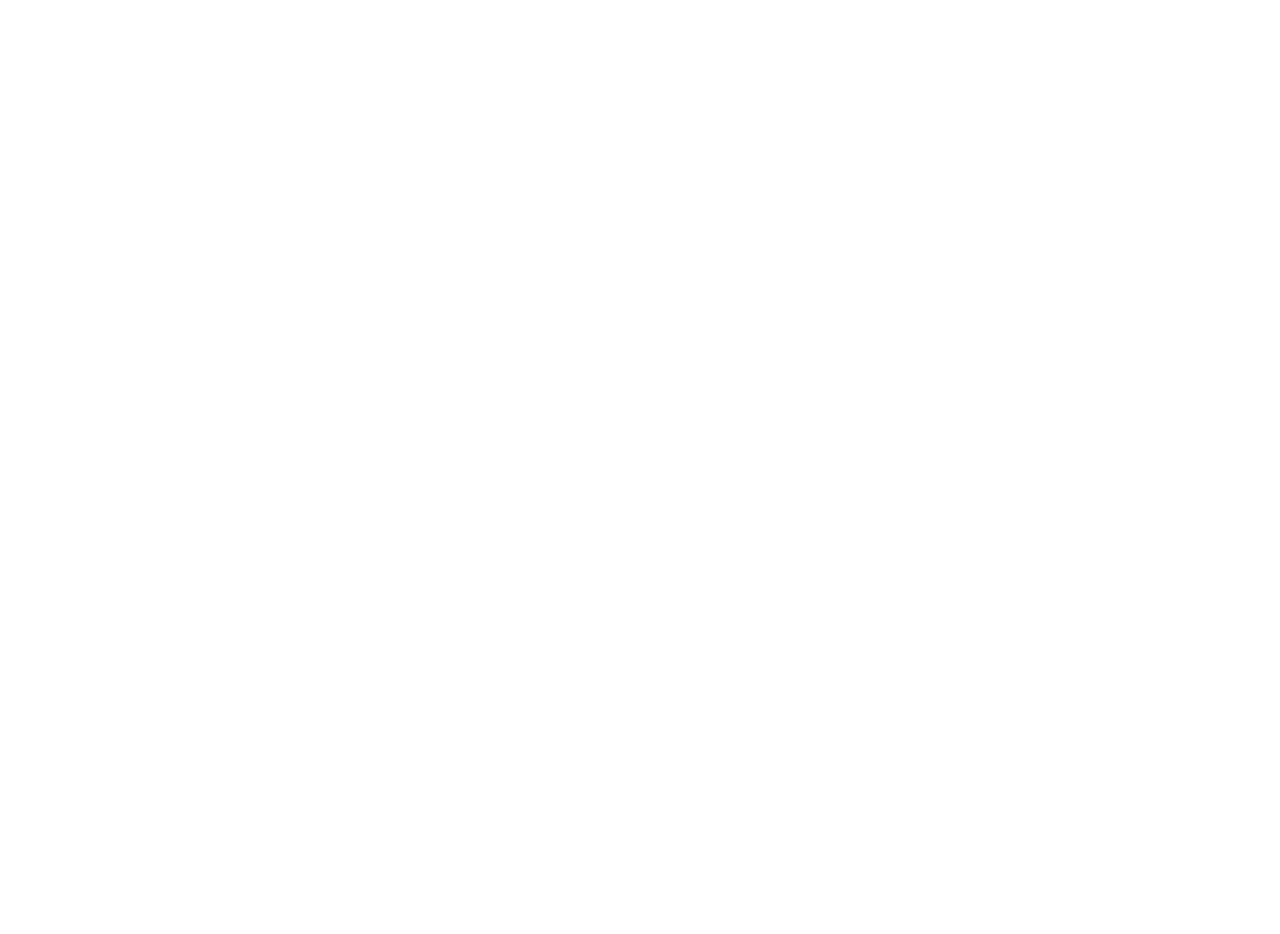
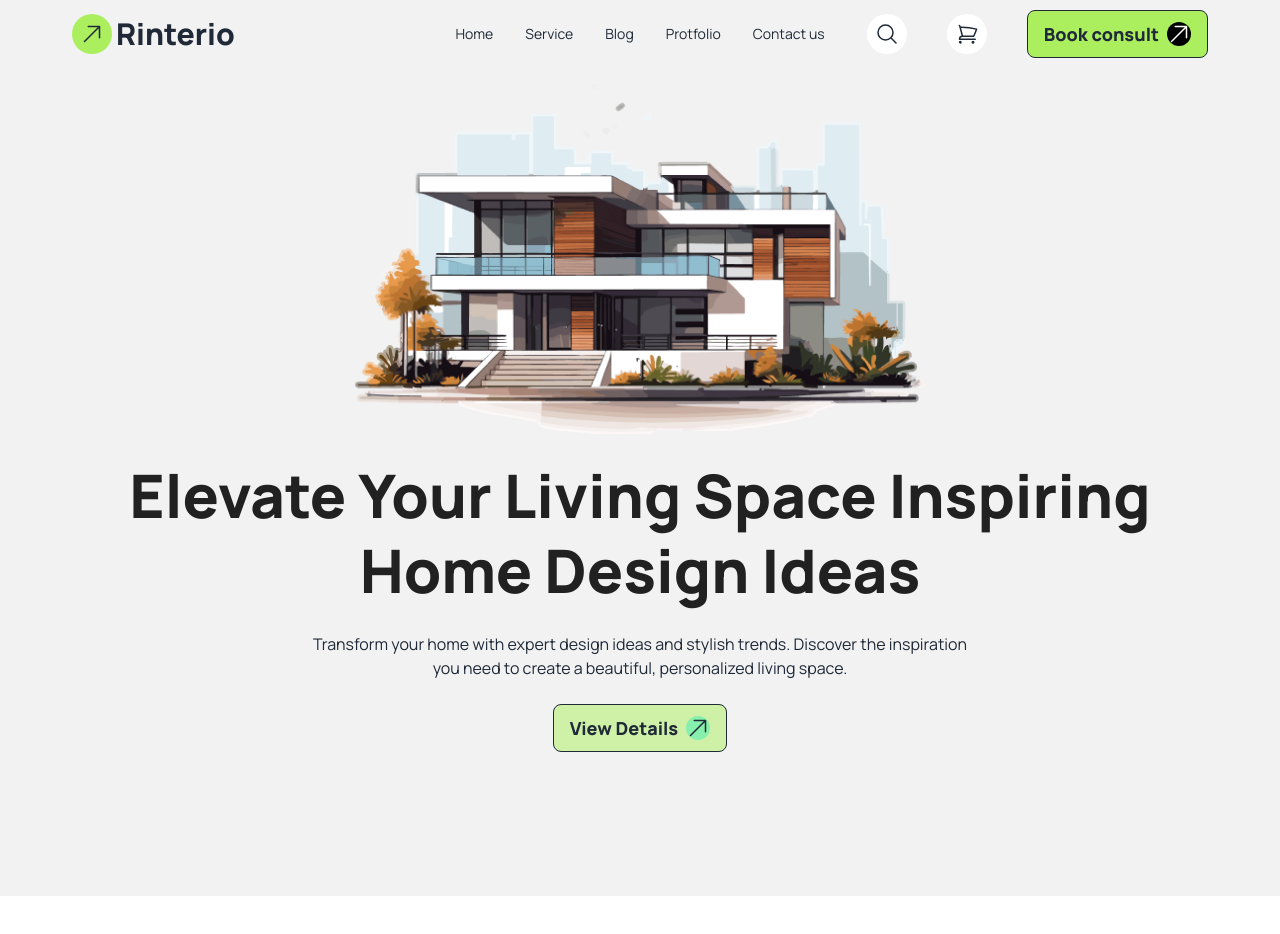
Before and after one commit to shantodeveloper/Assingment-3-website, a plain HTML site: page index.html in a window 1280 px wide. Before the commit the page ends 800 px from the top, so only its background shows below. Drawn offline with nearby package versions, Linux system fonts and the light colour scheme.

Commit message:
header section nav and banner done

```diff
--- a/index.html
+++ b/index.html
@@ -22,7 +22,98 @@
 
 <body class="manrope-font">
 
+  <header class=" bg-base-200 mb-28 h-auto">
 
+    <nav class="container mx-auto md:px-16">
+      <div class="navbar sm:flex justify-between">
+        <div class="navbar-start">
+          <a class="text-3xl font-extrabold flex gap-1 items-center"> <span class="bg-[#ABEF5F] rounded-full p-2"><svg
+                xmlns="http://www.w3.org/2000/svg" fill="none" viewBox="0 0 24 24" stroke-width="1.5"
+                stroke="currentColor" class="size-6">
+                <path stroke-linecap="round" stroke-linejoin="round" d="m4.5 19.5 15-15m0 0H8.25m11.25 0v11.25" />
+              </svg>
+            </span> Rinterio</a>
+        </div>
+        <div class="navbar-center hidden lg:flex ">
+          <ul class="menu menu-horizontal px-1">
+            <li><a>Home</a></li>
+            <li>
+              <a>Service</a>
+            </li>
+            <li><a>Blog</a></li>
+
+            <li><a>Protfolio</a></li>
+
+            <li><a>Contact us</a></li>
+          </ul>
+        </div>
+        <div class="navbar-end md:flex md:gap-10 hidden">
+          <div class="bg-white p-2 rounded-full">
+            <svg xmlns="http://www.w3.org/2000/svg" fill="white" viewBox="0 0 24 24" stroke-width="1.5"
+              stroke="currentColor" class="size-6">
+              <path stroke-linecap="round" stroke-linejoin="round"
+                d="m21 21-5.197-5.197m0 0A7.5 7.5 0 1 0 5.196 5.196a7.5 7.5 0 0 0 10.607 10.607Z" />
+            </svg>
+          </div>
+          <div>
+            <svg xmlns="http://www.w3.org/2000/svg" fill="none" viewBox="0 0 24 24" stroke-width="1.5"
+              stroke="currentColor" class="size-10 bg-white p-2 rounded-full">
+              <path stroke-linecap="round" stroke-linejoin="round"
+                d="M2.25 3h1.386c.51 0 .955.343 1.087.835l.383 1.437M7.5 14.25a3 3 0 0 0-3 3h15.75m-12.75-3h11.218c1.121-2.3 2.1-4.684 2.924-7.138a60.114 60.114 0 0 0-16.536-1.84M7.5 14.25 5.106 5.272M6 20.25a.75.75 0 1 1-1.5 0 .75.75 0 0 1 1.5 0Zm12.75 0a.75.75 0 1 1-1.5 0 .75.75 0 0 1 1.5 0Z" />
+            </svg>
+
+          </div>
+          <a class="btn btn-outline bg-[#ABEF5F] text-lg font-extrabold"><span>Book consult</span> <svg
+              xmlns="http://www.w3.org/2000/svg" fill="white" viewBox="0 0 24 24" stroke-width="1.5"
+              stroke="currentColor" class="size-6 bg-black  text-white rounded-full ">
+              <path stroke-linecap="round" stroke-linejoin="round" d="m4.5 19.5 15-15m0 0H8.25m11.25 0v11.25" />
+            </svg></a>
+
+
+        </div>
+
+        <div class="flex items-end md:hidden">
+          <svg xmlns="http://www.w3.org/2000/svg" fill="none" viewBox="0 0 24 24" stroke-width="1.5"
+            stroke="currentColor" class="size-6">
+            <path stroke-linecap="round" stroke-linejoin="round" d="M3.75 6.75h16.5M3.75 12h16.5m-16.5 5.25h16.5" />
+          </svg>
+
+        </div>
+
+
+      </div>
+    </nav>
+
+
+    <div class="hero bg-base-200 min-h-screen container mx-auto md:px-16  md:pb-32 ">
+      <div class="hero-content text-center  ">
+        <div class="md:max-w-5xl">
+          <div class="flex justify-center ">
+            <img src="assets/banner.png" alt="">
+          </div>
+          <h1 class="py-6 text-2xl md:text-6xl font-extrabold md:leading-tight text-[#212121]">
+            Elevate Your Living Space Inspiring Home Design Ideas
+          </h1>
+          <p class=" md:w-2/3 text-center mx-auto ">Transform your home with expert design ideas and
+            stylish trends.
+            Discover
+            the
+            inspiration
+            you need to
+            create a
+            beautiful, personalized living space.</p>
+          <br>
+          <a class="btn btn-outline bg-[#ABEF5F80] text-lg font-extrabold"><span>View Details</span> <svg
+              xmlns="http://www.w3.org/2000/svg" fill="white" viewBox="0 0 24 24" stroke-width="1.5"
+              stroke="currentColor" class="size-6  bg-green-300  rounded-full ">
+              <path stroke-linecap="round" stroke-linejoin="round" d="m4.5 19.5 15-15m0 0H8.25m11.25 0v11.25" />
+            </svg></a>
+
+        </div>
+      </div>
+    </div>
+
+  </header>
 </body>
 
 </html>
```
